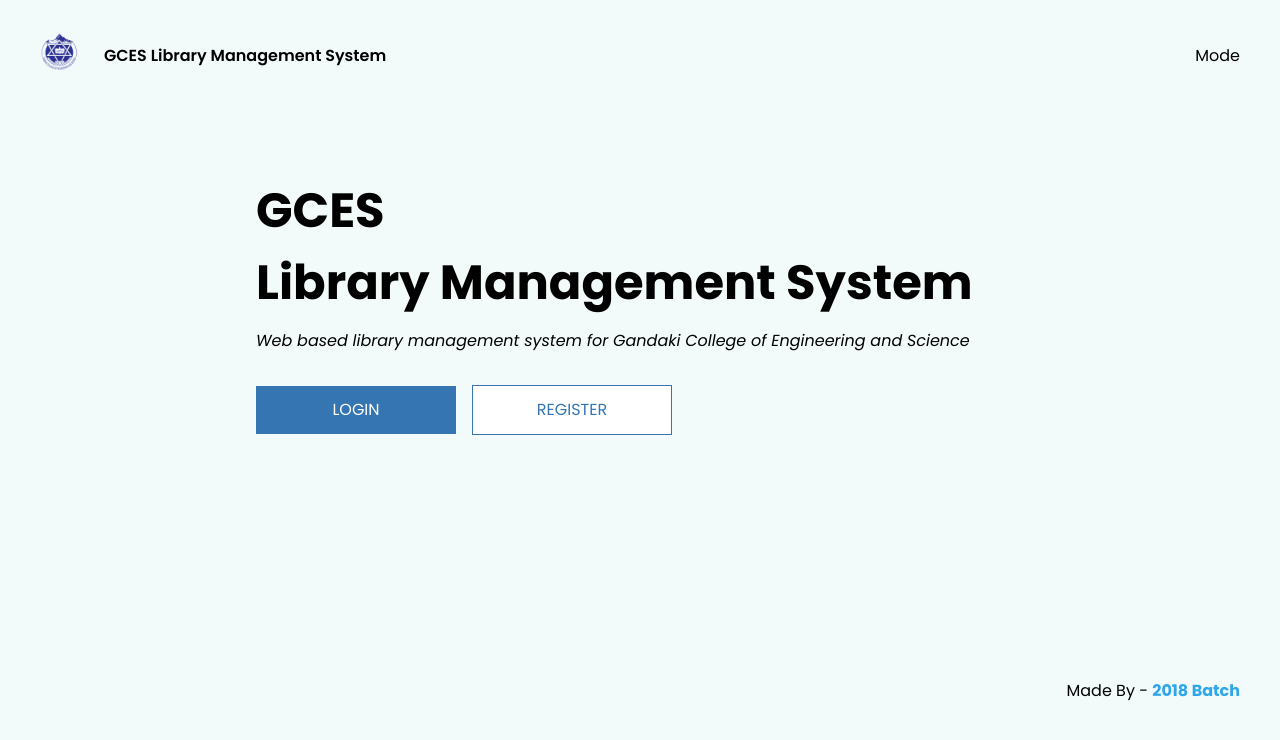
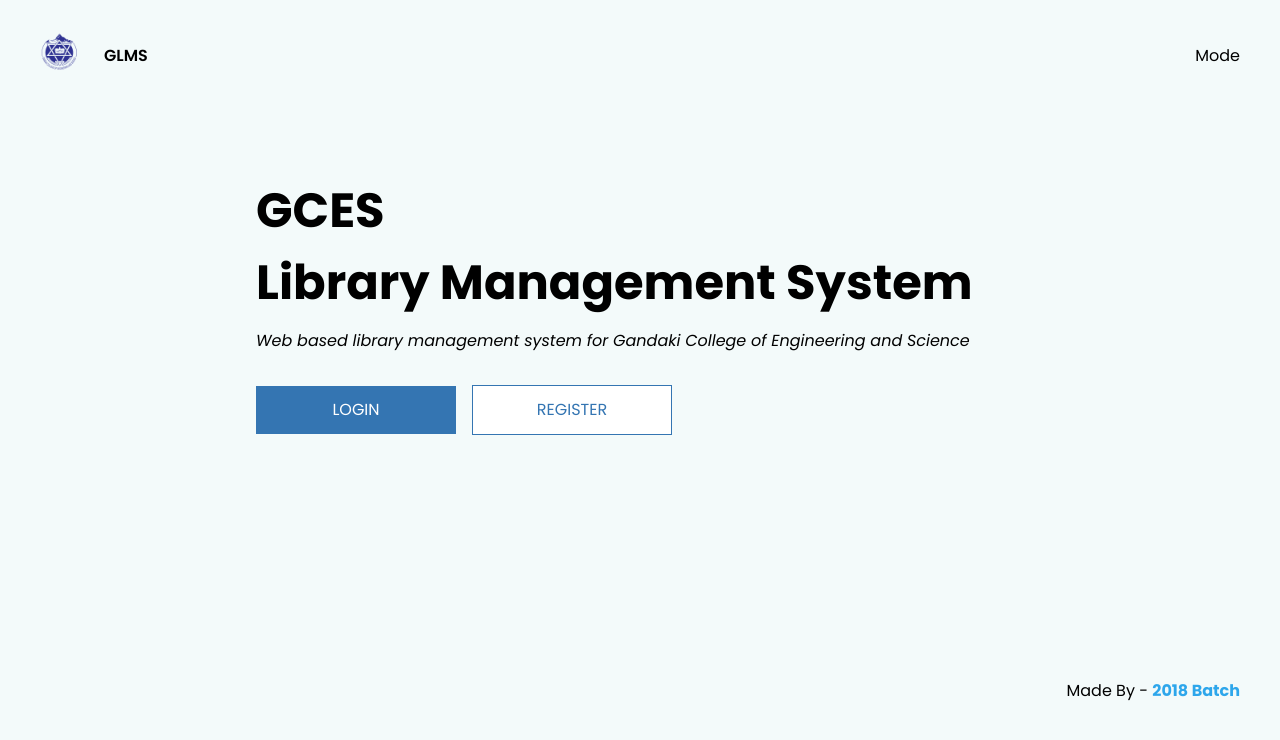
Before and after one commit to alsongarbuja/GCES-LMS, a React (Create React App) app: page / in a window 1280 px wide. Shown: the top 740 px of the page. Built offline with nearby package versions, Linux system fonts and the light colour scheme.

Commit message:
fix: add link to landing page for logo

```diff
--- a/src/components/AdminHeader.tsx
+++ b/src/components/AdminHeader.tsx
@@ -1,15 +1,18 @@
 import { FiBell } from 'react-icons/fi'
+import { Link } from 'react-router-dom'
 import '../styles/layout/header.css'
 
 const AdminHeader = () => {
   return (
     <header className="flex justify-space-between admin-header">
+        <Link to="/">
           <div className="brand flex">
               <span className="logo">
                 <img src='/gces-logo.png' alt='gces' className="app-logo" />
               </span>
               <span className="company-name">GCES Library Management System</span>
           </div>
+        </Link>
         <div className="utils flex">
             <FiBell className='icons' />
             <div className="profile"></div>
--- a/src/components/UserHeader.tsx
+++ b/src/components/UserHeader.tsx
@@ -1,13 +1,16 @@
+import { Link } from 'react-router-dom'
 import '../styles/layout/header.css'
 const UserHeader = () => {
   return (
     <header className="flex justify-space-between">
-        <div className="brand flex">
-            <span className="logo">
-              <img src='/gces-logo.png' alt='gces' className="app-logo" />
-            </span>
-            <span className="company-name">GCES Library Management System</span>
-        </div>
+        <Link to="/">
+          <div className="brand flex">
+              <span className="logo">
+                <img src='/gces-logo.png' alt='gces' className="app-logo" />
+              </span>
+              <span className="company-name">GLMS</span>
+          </div>
+        </Link>
         <span className="mode">Mode</span>
     </header>
   )
```
Lines whose indentation alone changed are shown as unchanged.
